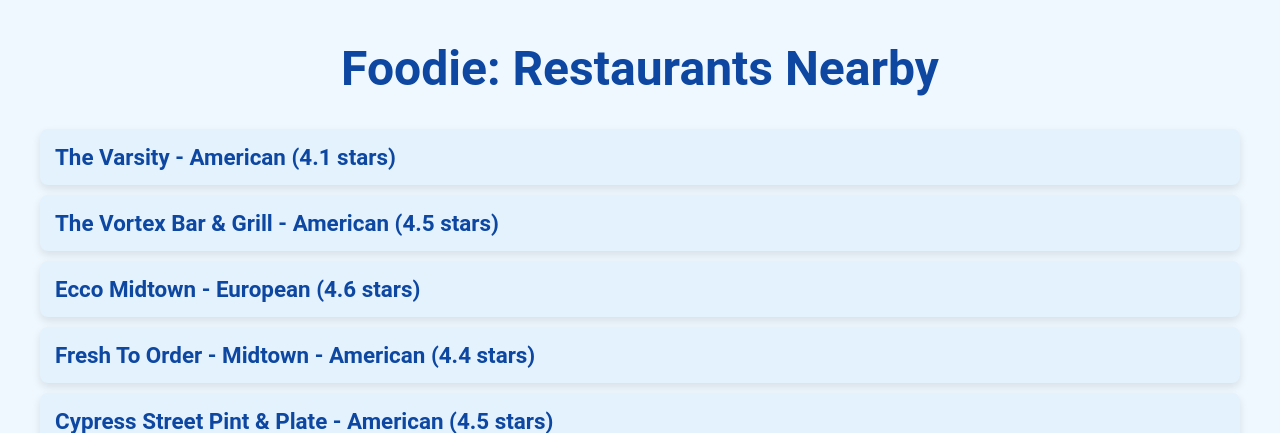
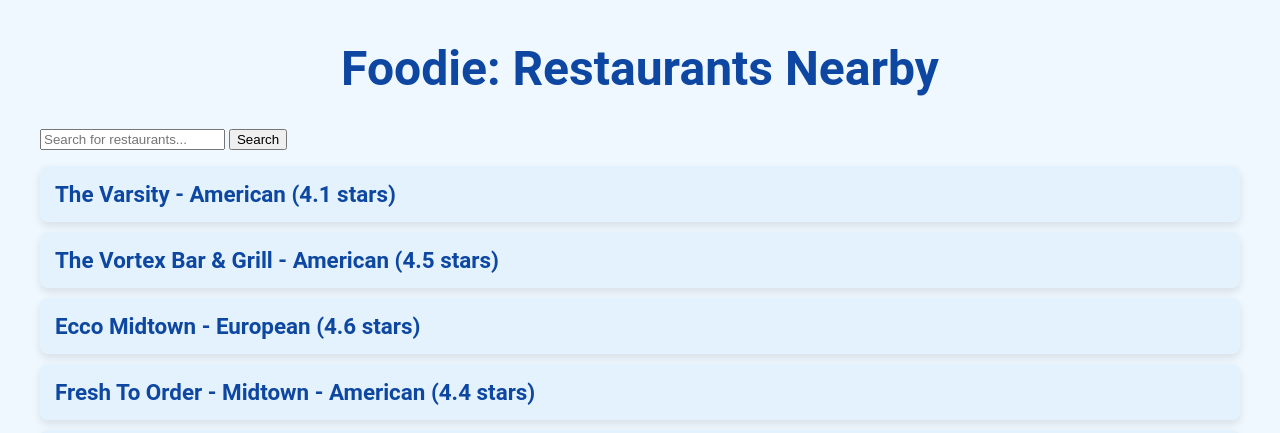
Before and after one commit to anyakhosla/Foodie, a Django app: page /foodie/ in a window 1280 px wide. Shown: the top 433 px of the page. Run offline with Django 5.2, Linux system fonts and the light colour scheme; data comes from the database, SQL or seed files in the repository.

Commit message:
Added search front-end and functionality based on name of restaurant.

```diff
--- a/foodie/templates/foodie/restaurant_list.html
+++ b/foodie/templates/foodie/restaurant_list.html
@@ -13,6 +13,13 @@
 <body>
     <div class="container">
         <h1>Foodie: Restaurants Nearby</h1>
+
+        <!-- Search Form -->
+        <form method="GET" action="" class="search-form">
+            <input type="text" name="q" placeholder="Search for restaurants..." value="{{ query }}" class="search-input">
+            <button type="submit" class="search-button">Search</button>
+        </form>
+
         <ul class="restaurant-list">
             {% for restaurant in restaurants %}
                 <li class="restaurant-item">
@@ -20,6 +27,8 @@
                         {{ restaurant.name }} - {{ restaurant.cuisine }} ({{ restaurant.overall_rating }} {% if restaurant.overall_rating == 1 %}star{% else %}stars{% endif %})
                     </a>
                 </li>
+            {% empty %}
+                <li class="no-restaurants">No restaurants found matching your search criteria.</li>
             {% endfor %}
         </ul>
     </div>
--- a/foodie/views.py
+++ b/foodie/views.py
@@ -1,12 +1,11 @@
 from django.shortcuts import render, get_object_or_404
 from .models import Restaurant
-
-from django.shortcuts import get_object_or_404
+from django.db.models import Q
 from django.contrib.auth.decorators import login_required
 from django.conf import settings
 from django.contrib.auth import login, authenticate, logout
 from django.contrib.auth.forms import AuthenticationForm, UserCreationForm
-from django.shortcuts import render, redirect
+from django.shortcuts import redirect
 from django.contrib import messages
 from django.http import JsonResponse
 from .forms import CustomUserCreationForm
@@ -16,31 +15,7 @@ class CustomLoginView(LoginView):
     template_name = 'login.html'
 
 def mapView(request):
-    # question = get_object_or_404(Question, pk=id)
-    # return render(request, "foodie/mapView.html", {"question": question})
-    return render(request, "foodie/mapView.html", {'GOOGLE_MAPS_API_KEY' : settings.GOOGLE_MAPS_API_KEY})
-
-# def register(request):
-#     if request.method == 'POST':
-#         form = UserCreationForm(request.POST)
-#         if form.is_valid():
-#             user = form.save()
-#             login(request, user)
-#             messages.success(request, f'Account created for {user.username}!')
-#             return redirect('home')
-#     else:
-#         form = UserCreationForm()
-#     return render(request, 'register.html', {'form': form})
-
-# myapp/views.py
-
-class CustomLoginView(LoginView):
-    template_name = 'login.html'
-
-
-def mapView(request):
-    return render(request, "foodie/mapView.html", {'GOOGLE_MAPS_API_KEY' : settings.GOOGLE_MAPS_API_KEY})
-
+    return render(request, "foodie/mapView.html", {'GOOGLE_MAPS_API_KEY': settings.GOOGLE_MAPS_API_KEY})
 
 def register(request):
     if request.method == 'POST':
@@ -51,11 +26,9 @@ def register(request):
             return redirect('foodie:mapView')
         else:
             print(form.errors)
-
     else:
         form = CustomUserCreationForm()
     return render(request, 'register.html', {'form': form})
-
 
 def login_view(request):
     if request.method == 'POST':
@@ -67,7 +40,6 @@ def login_view(request):
             if user is not None:
                 login(request, user)
                 messages.success(request, f'Welcome, {username}!')
-                # go to settings.py to change redirect behavior after login
             else:
                 messages.error(request, 'Invalid username or password.')
         else:
@@ -80,8 +52,6 @@ def logout_view(request):
     logout(request)
     messages.info(request, "You have successfully logged out.")
     return redirect('foodie:login')
-
-
 
 def restaurant_data(request):
     restaurants = Restaurant.objects.all()
@@ -101,21 +71,22 @@ def restaurant_data(request):
     return JsonResponse({'restaurants': restaurant_list})
 
 def restaurant_list(request):
-    restaurants = Restaurant.objects.all()  # do not change name of this variable
+    query = request.GET.get('q', '')  # Get search query from GET request
+    if query:
+        # Search across restaurant name and cuisine fields
+        restaurants = Restaurant.objects.filter(Q(name__icontains=query) | Q(cuisine__icontains=query))
+    else:
+        restaurants = Restaurant.objects.all()  # Default to all restaurants if no search query
 
-    context = {}
-    context['restaurants'] = restaurants
-
+    context = {
+        'restaurants': restaurants,
+        'query': query,  # Pass the search query to the template
+    }
     return render(request, 'foodie/restaurant_list.html', context)
 
-
 def restaurant_detail(request, restaurant_id):
-    # Fetch the restaurant by ID
     restaurant = get_object_or_404(Restaurant, pk=restaurant_id)
-
-    # Fetching the reviews from the JSONField (assuming the reviews are stored in a list)
     reviews = restaurant.reviews if restaurant.reviews else []
-
     context = {
         'restaurant': restaurant,
         'reviews': reviews,
```
